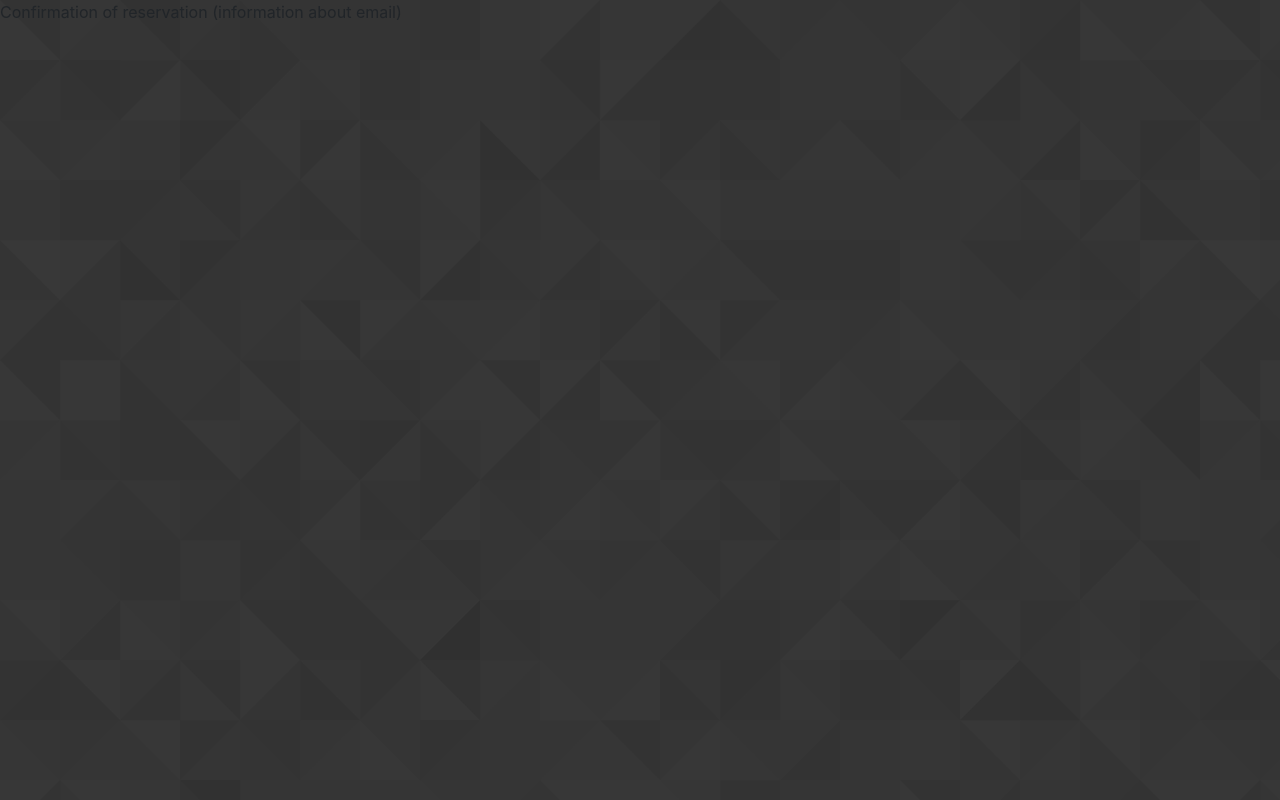
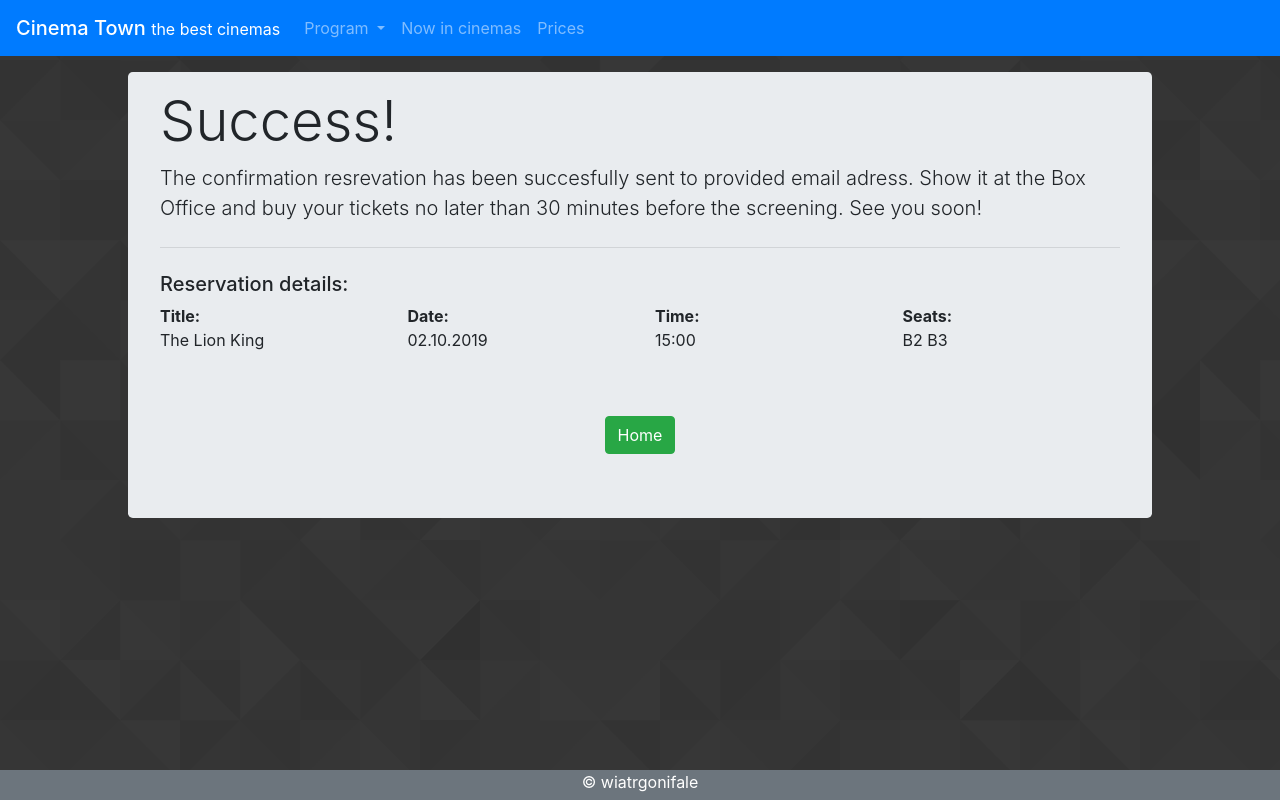
Before and after one commit to junasia/CinemaApp, a plain HTML site: page confirmation.html in a window 1280 px wide. Drawn offline with nearby package versions, Linux system fonts and the light colour scheme.

Commit message:
button index.html

```diff
--- a/confirmation.html
+++ b/confirmation.html
@@ -15,6 +15,71 @@
 </head>
 
 <body>
-    Confirmation of reservation (information about email)
+    <nav class="navbar sticky-top navbar-expand-lg navbar-dark bg-primary">
+        <span class="navbar-brand mb-0 h1">Cinema Town <small>the best cinemas</small></span>
+        <button class="navbar-toggler" type="button" data-toggle="collapse" data-target="#navbarNavDropdown" aria-controls="navbarNavDropdown" aria-expanded="false" aria-label="Toggle navigation">
+            <span class="navbar-toggler-icon"></span>
+        </button>
+        <div class="collapse navbar-collapse" id="navbarNavDropdown">
+            <ul class="navbar-nav">
+                <li class="nav-item dropdown">
+                    <a class="nav-link dropdown-toggle" href="#" id="navbarDropdownMenuLink" role="button" data-toggle="dropdown" aria-haspopup="true" aria-expanded="false">
+                    Program
+                    </a>
+                    <div class="dropdown-menu" aria-labelledby="navbarDropdownMenuLink">
+                        <a class="dropdown-item" href="#">First cinema</a>
+                        <a class="dropdown-item" href="#">Second cinema</a>
+                        <a class="dropdown-item" href="#">Third cinema</a>
+                    </div>
+                </li>
+            <li class="nav-item">
+                <a class="nav-link" href="list_of_films.html">Now in cinemas</a>
+            </li>
+            <li class="nav-item">
+                <a class="nav-link" href="prices.html">Prices</a>
+            </li>
+            </ul>
+        </div>
+    </nav>
+    <container class="d-flex flex-column align-items-center">
+        <div class="jumbotron pt-3 mt-3 width-80">
+            <h1 class="display-4">Success!</h1>
+            <p class="lead">The confirmation resrevation has been succesfully sent to provided email adress.
+                    Show it at the Box Office and buy your tickets no later than 30 minutes before the screening.
+                    See you soon!
+            </p>
+            <hr class="my-4">
+            <h5>Reservation details:</h5>
+            <div class="row">
+                <div class="col-sm">
+                    <p class="font-weight-bold m-0">Title: </p>
+                    <p>The Lion King</p>
+                </div>
+                <div class="col-sm">
+                    <p class="font-weight-bold m-0" class="m-0">Date:</p>
+                    <p>02.10.2019</p>
+                </div>
+                <div class="col-sm">
+                    <p class="font-weight-bold m-0" class="m-0">Time:</p>
+                    <p>15:00</p>
+                </div>
+                <div class="col-sm">
+                    <p class="font-weight-bold m-0" class="m-0">Seats:</p>
+                    <p>B2 B3</p>
+                </div>
+            </div>
+            <div class="d-flex justify-content-around">
+                <button type="button" href="index.html" class="btn btn-success mt-5">Home</button>
+            </div>
+        </div>
+
+        <footer class="foot bg-secondary">
+            <p class="m-0">&copy wiatrgonifale</p>
+        </footer>
+    </container>
+
+    <script src="https://code.jquery.com/jquery-3.3.1.slim.min.js" integrity="sha384-q8i/X+965DzO0rT7abK41JStQIAqVgRVzpbzo5smXKp4YfRvH+8abtTE1Pi6jizo" crossorigin="anonymous"></script>
+    <script src="https://cdnjs.cloudflare.com/ajax/libs/popper.js/1.14.7/umd/popper.min.js" integrity="sha384-UO2eT0CpHqdSJQ6hJty5KVphtPhzWj9WO1clHTMGa3JDZwrnQq4sF86dIHNDz0W1" crossorigin="anonymous"></script>
+    <script src="https://stackpath.bootstrapcdn.com/bootstrap/4.3.1/js/bootstrap.min.js" integrity="sha384-JjSmVgyd0p3pXB1rRibZUAYoIIy6OrQ6VrjIEaFf/nJGzIxFDsf4x0xIM+B07jRM" crossorigin="anonymous"></script>
 </body>
 </html>
```
